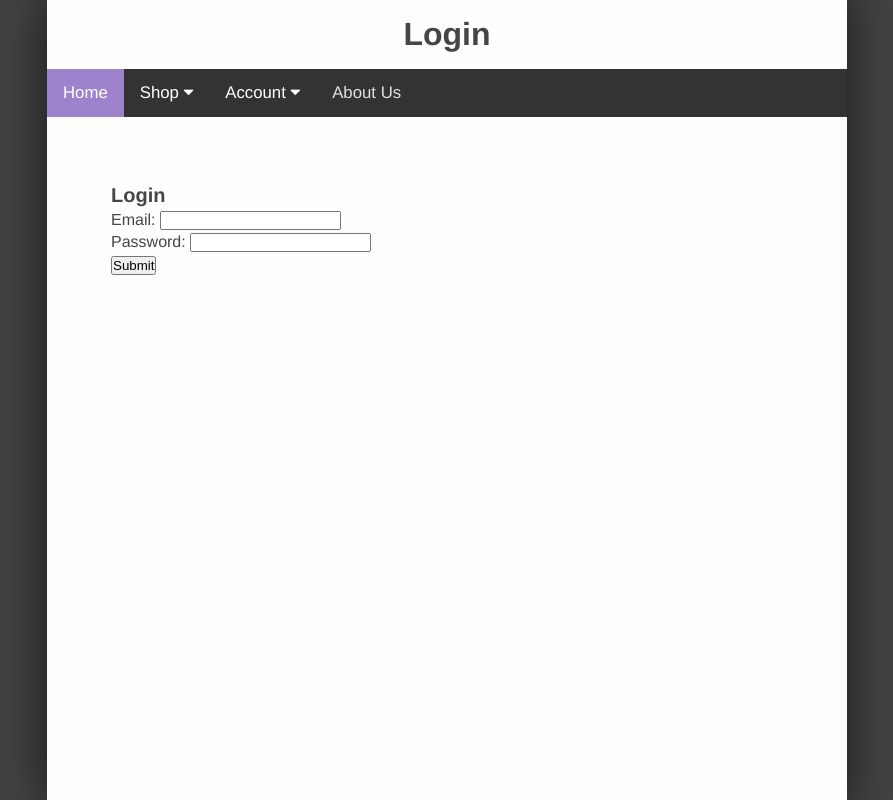
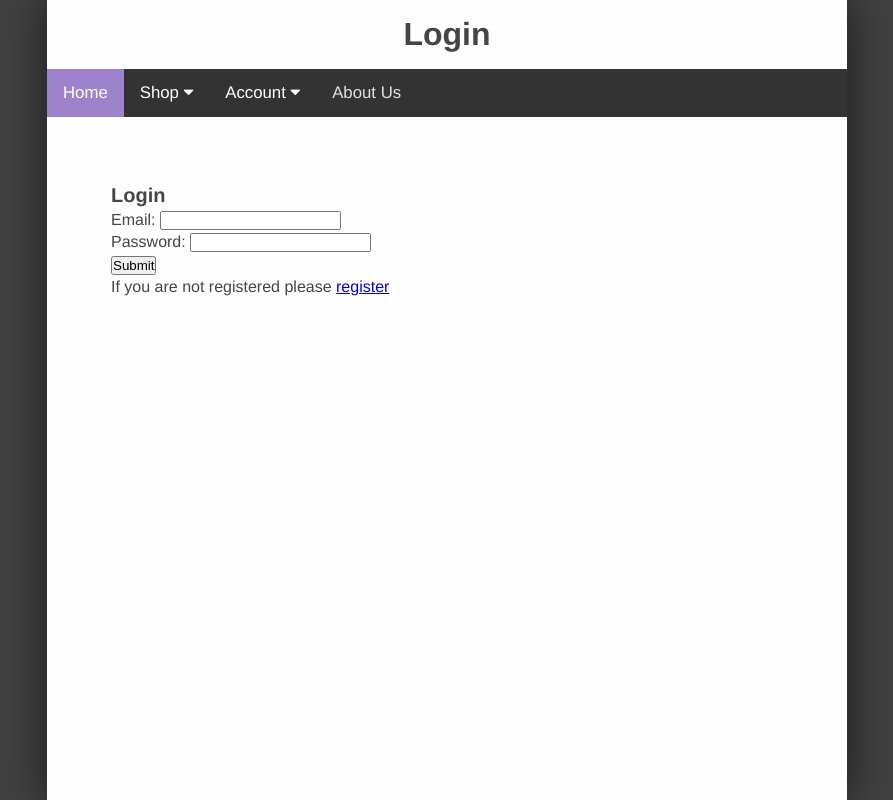
Before and after one commit to MajorArkwolf/backdash-store-1, a PHP site: page /login.php in a window 1280 px wide. Shown: the whole page, without its empty margins (193-1086 px from the left). Run offline with PHP 8.4, Linux system fonts and the light colour scheme.

Commit message:
add register to login screen

```diff
--- a/login.php
+++ b/login.php
@@ -30,6 +30,8 @@
           <p>Password: <input type="textbox" name="password" id="password"></input></p>
           <button type="submit" id="submitbutton">Submit</button>
         </form>
+
+        <p>If you are not registered please <a href="register.php">register</a></p>
       </div>
     </div>
     <script type="text/javascript" src="js/login.js"></script>
```
